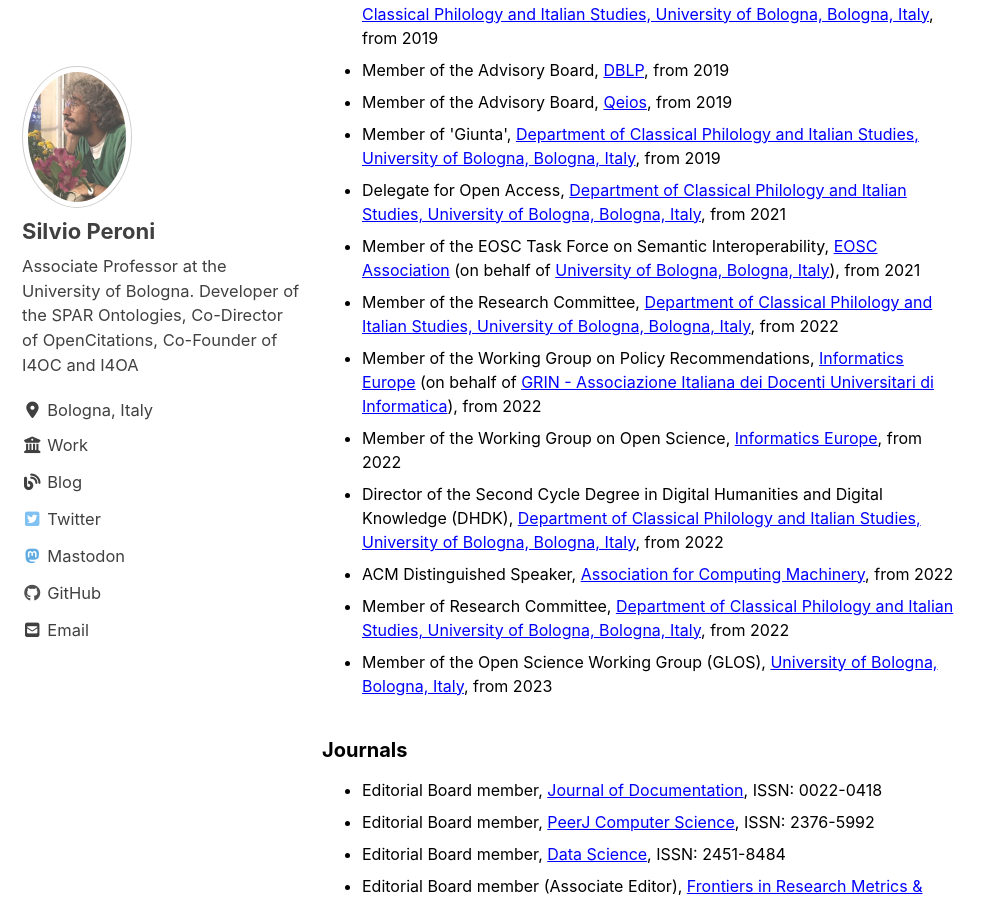
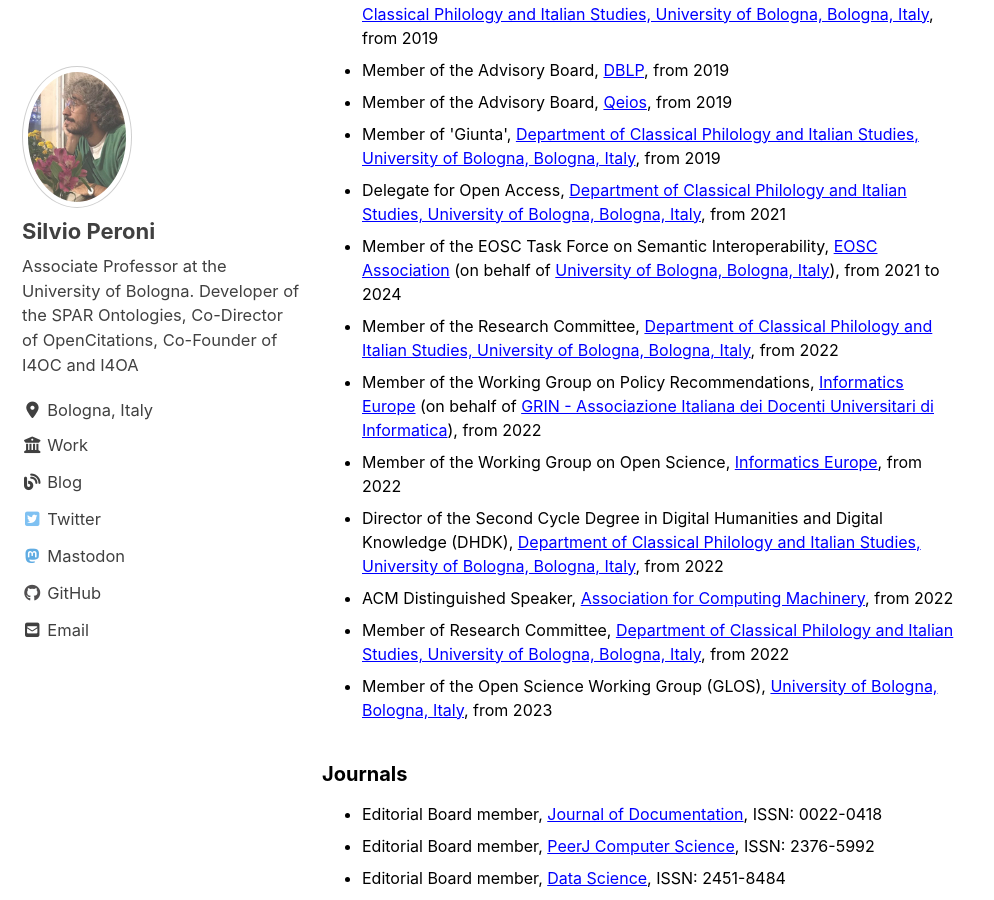
Before and after one commit to essepuntato/essepuntato.github.io, a Jekyll site: the page built from _pages/activities.md, in a window 1280 px wide and 900 px high, scrolled down 533 px. Shown: the whole window, without its empty margins (0-994 px from the left). Built offline with Jekyll 4.4.1, drawn with Linux system fonts in a browser that asks for light colours; cached includes are drawn as plain includes; nearby versions of some CDN libraries.

Commit message:
Update institutional.yml

```diff
--- a/_data/activities/institutional.yml
+++ b/_data/activities/institutional.yml
@@ -28,6 +28,7 @@
   website: "https://www.eosc.eu/advisory-groups/semantic-interoperability"
   bwebsite: "https://www.unibo.it"
   start: "2021"
+  end: "2024"
 - role: "Member of the Research Committee"
   institution: "Department of Classical Philology and Italian Studies, University of Bologna, Bologna, Italy"
   website: "https://ficlit.unibo.it"
```
